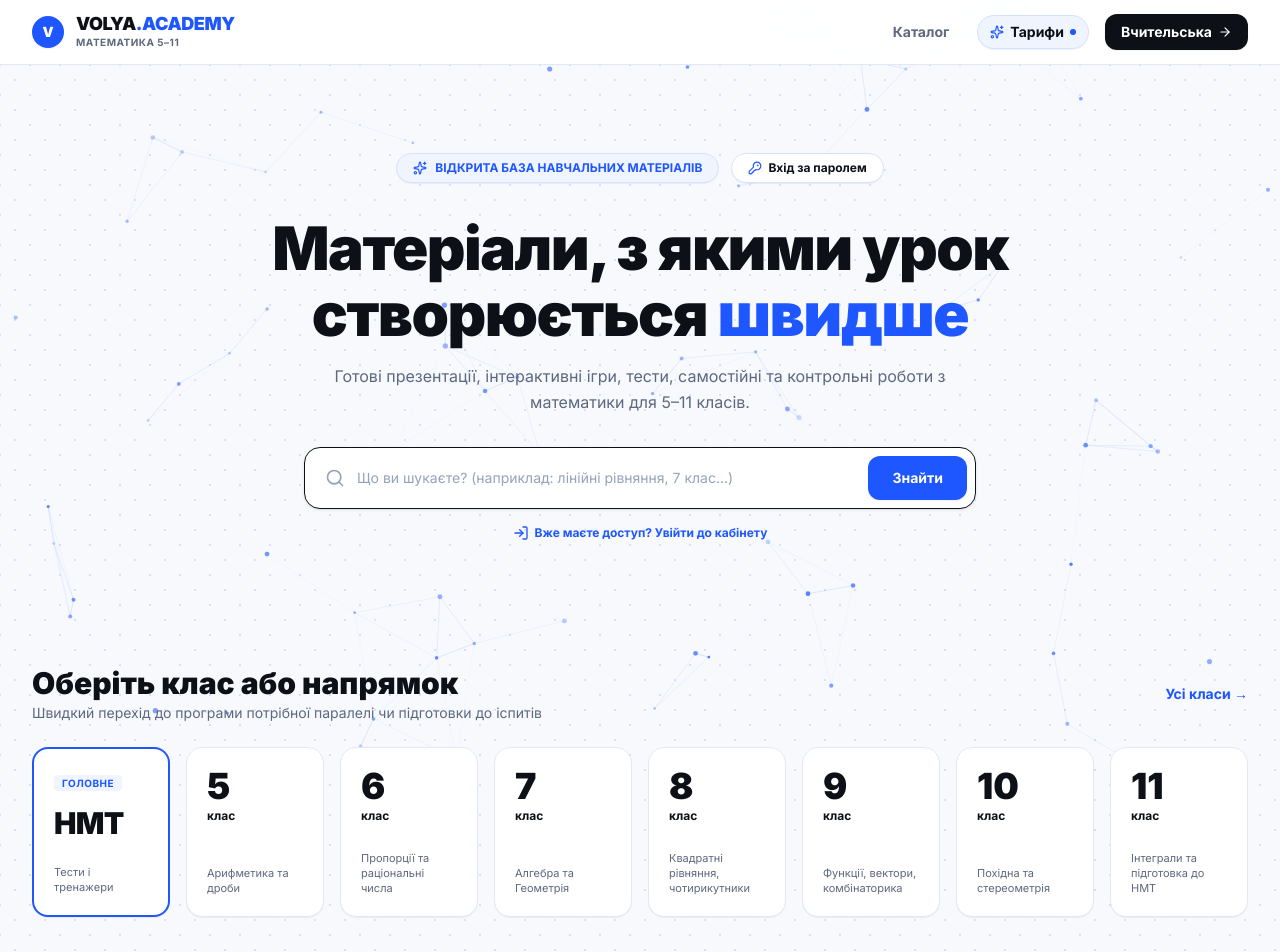
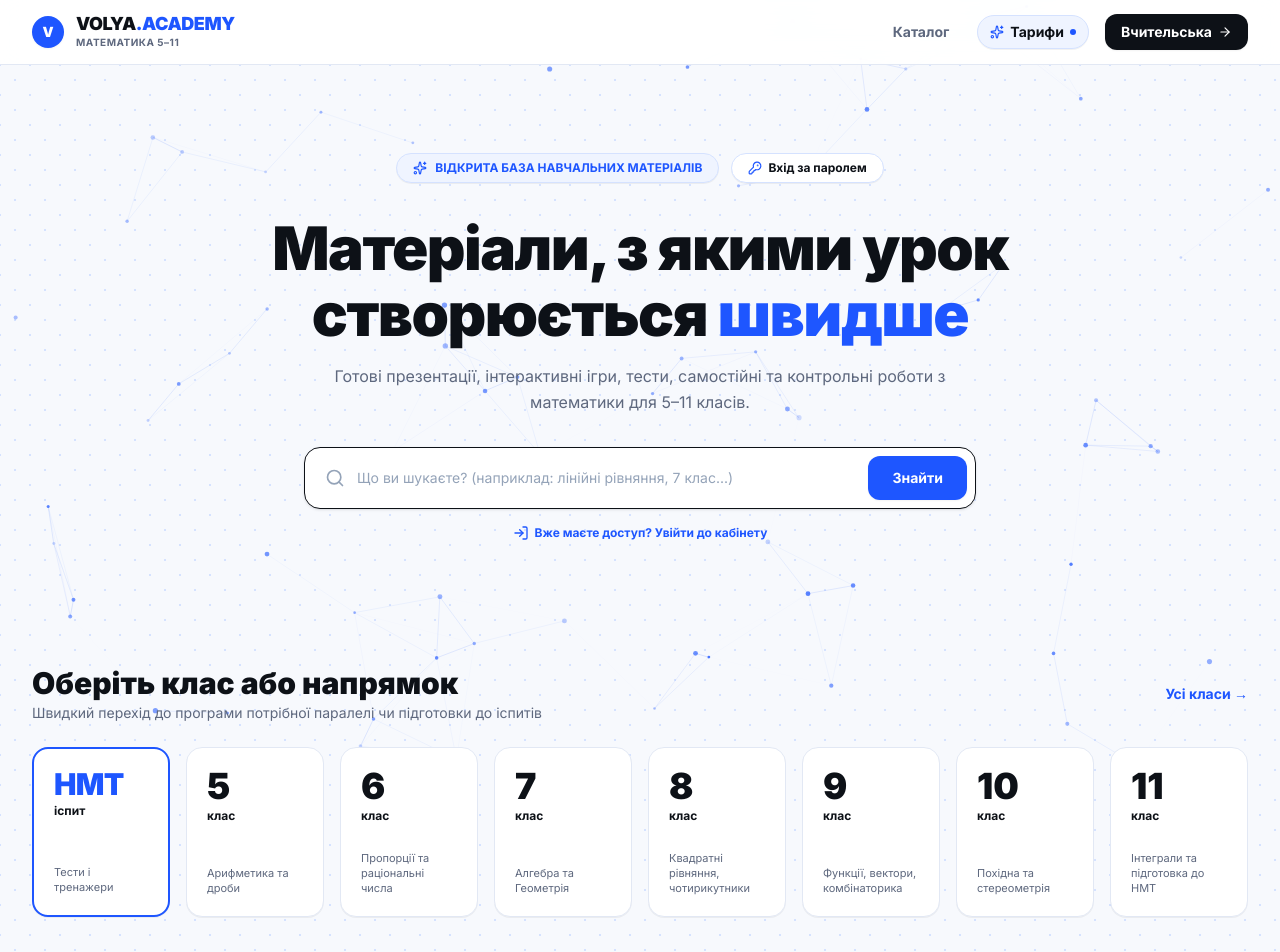
Before and after one commit to didmytriuk-svg/math-platform, a Next.js app: page / in a window 1280 px wide. Shown: the top 952 px of the page. Built offline with nearby package versions, Linux system fonts and the light colour scheme; no server answers; the database is empty.

Commit message:
Remove 'Головне' badge from NMT card for consistent design

```diff
--- a/app/page.tsx
+++ b/app/page.tsx
@@ -272,7 +272,7 @@ export default async function HomePage() {
         </div>
       </section>
 
-      {/* 2. ОБЕРІТЬ КЛАС ТА НМТ (В ЄДИНОМУ ДИЗАЙНІ) */}
+      {/* 2. ОБЕРІТЬ КЛАС ТА НМТ (В ЄДИНОМУ СТИЛІ БЕЗ «ГОЛОВНЕ») */}
       <section className="max-w-7xl mx-auto px-4 sm:px-6 lg:px-8 space-y-6 relative z-10">
         <div className="flex items-center justify-between">
           <div>
@@ -292,17 +292,17 @@ export default async function HomePage() {
         </div>
 
         <div className="grid grid-cols-2 sm:grid-cols-4 lg:grid-cols-8 gap-3 sm:gap-4">
-          {/* Картка НМТ у загальному стилі карток класів з легким акцентом */}
+          {/* Картка НМТ в абсолютному єдиному стилі з рештою карток */}
           <Link
             href="/catalog?grade=nmt"
             className="group bg-white border-2 border-[#1E56FF] hover:border-[#0D1117] rounded-2xl p-5 text-left transition-all duration-200 shadow-2xs hover:shadow-sm flex flex-col justify-between min-h-[170px]"
           >
             <div>
-              <span className="text-[10px] font-mono-math uppercase tracking-wider font-bold px-2 py-0.5 rounded bg-[#EFF4FF] text-[#1E56FF]">
-                Головне
+              <span className="font-display font-black text-2xl sm:text-3xl text-[#1E56FF] block leading-none tracking-tight">
+                НМТ
               </span>
-              <span className="font-display font-black text-2xl sm:text-3xl text-[#0D1117] block mt-3 tracking-tight">
-                НМТ
+              <span className="text-xs font-display font-bold text-[#0D1117] block mt-1">
+                іспит
               </span>
             </div>
             <p className="text-[11px] text-[#5E687E] leading-snug">
```
